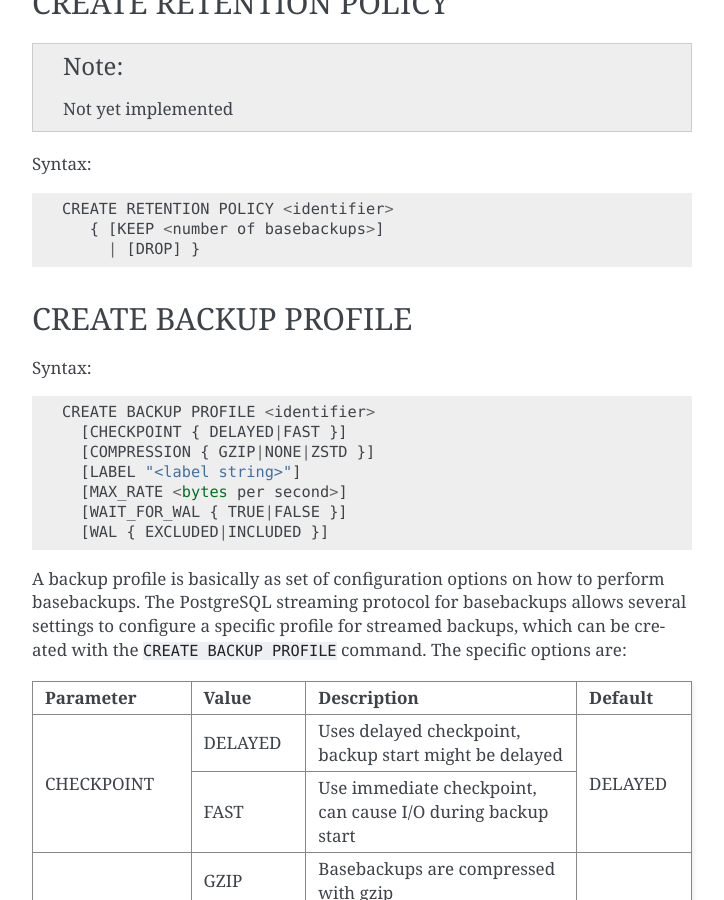
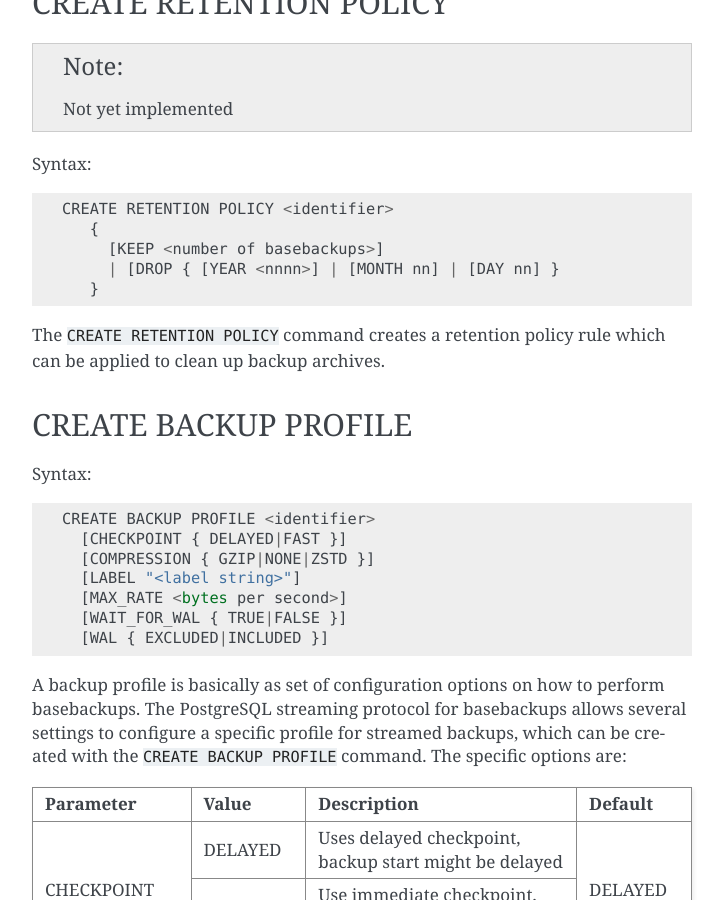
Before and after one commit to credativ/pg_backup_ctl-plus, a Sphinx documentation site: the page built from resources/reference/source/commandref.rst, in a window 1280 px wide and 900 px high, scrolled down 1385 px. Shown: the whole window, without its empty margins (388-1112 px from the left). Built offline with Sphinx 7.4.7, drawn with Linux system fonts in a browser that asks for light colours.

Commit message:
Some notes about the to-be-implemented CREATE RETENTION POLICY command.

```diff
--- a/resources/reference/source/commandref.rst
+++ b/resources/reference/source/commandref.rst
@@ -61,8 +61,13 @@ CREATE RETENTION POLICY
 Syntax::
 
   CREATE RETENTION POLICY <identifier>
-     { [KEEP <number of basebackups>]
-       | [DROP] }
+     {
+       [KEEP <number of basebackups>]
+       | [DROP { [YEAR <nnnn>] | [MONTH nn] | [DAY nn] }
+     }
+
+The ``CREATE RETENTION POLICY`` command creates a retention policy
+rule which can be applied to clean up backup archives.
 
 CREATE BACKUP PROFILE
 =====================
```
